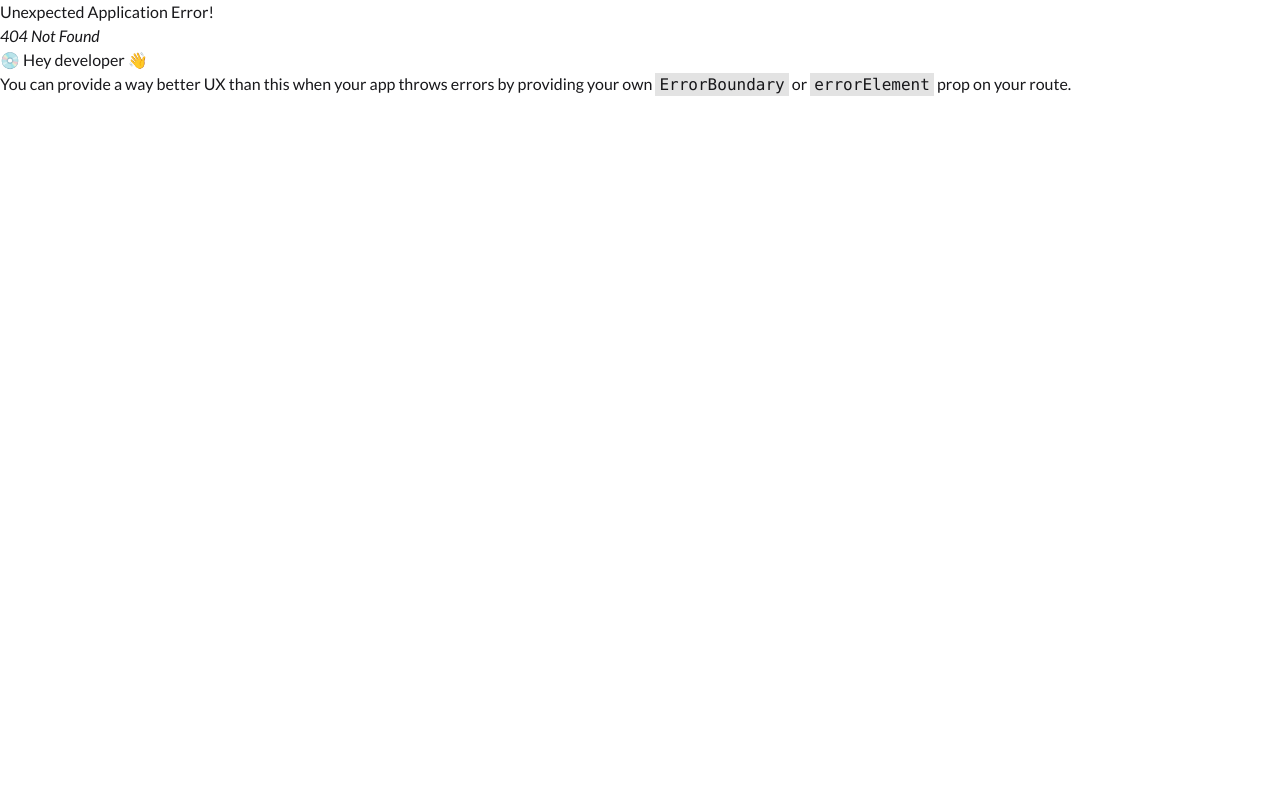
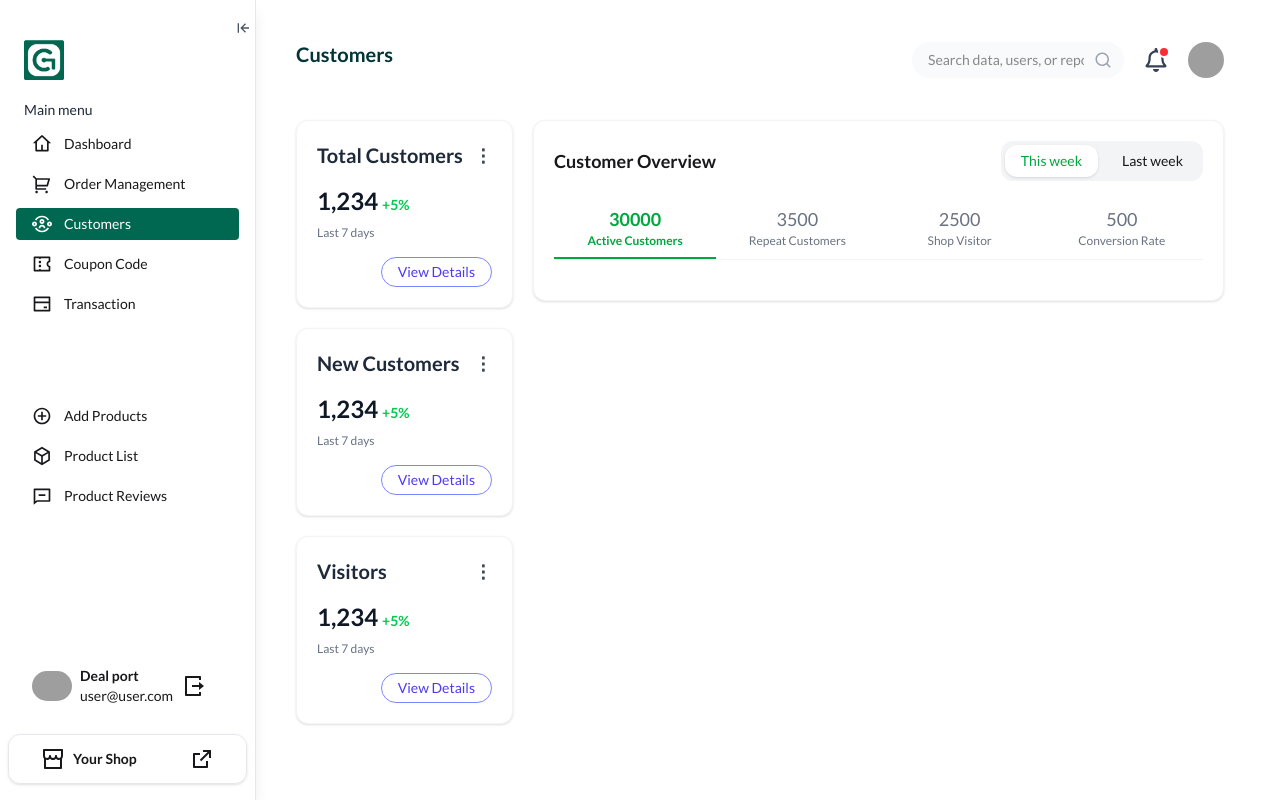
Before and after one commit to hasiburrahmanakash79/Gen-Gadget-Dashboard, a React (Vite) app: page /customers in a window 1280 px wide. Before the commit this address had no page. Built offline with nearby package versions, Linux system fonts and the light colour scheme; grey boxes are pictures that could not be loaded.

Commit message:
feat: add Customers page with CustomerAverageCard and CustomerOverviewChart components

```diff
--- /dev/null
+++ b/src/Pages/Dashboards/SellerDashboard/Customers.jsx
@@ -0,0 +1,23 @@
+// import React from 'react';
+
+import SectionTitle from "../../../components/SectionTitle/SectionTitle";
+import CustomerAverageCard from "../../../components/SellerDashboardWidgets/Customers/CustomerAverageCard";
+import CustomerOverviewChart from "../../../components/SellerDashboardWidgets/Customers/CustomerOverviewChart";
+
+const Customers = () => {
+  return (
+    <div className="p-10">
+      <SectionTitle title="Customers" />
+      <div className="grid grid-cols-4 gap-5 mt-5">
+        <div className="col-span-1">
+          <CustomerAverageCard />
+        </div>
+        <div className="col-span-3 h-full">
+            <CustomerOverviewChart />
+        </div>
+      </div>
+    </div>
+  );
+};
+
+export default Customers;
--- /dev/null
+++ b/src/components/SellerDashboardWidgets/Customers/CustomerAverageCard.jsx
@@ -0,0 +1,64 @@
+// import React from 'react';
+
+const CustomerAverageCard = () => {
+  const customerData = [
+    {
+      title: "Total Customers",
+      mainValue: "1,234",
+      mainChange: "+5%",
+      detailsLink: "/customers/details",
+    },
+    {
+      title: "New Customers",
+      mainValue: "1,234",
+      mainChange: "+5%",
+      detailsLink: "/customers/details",
+    },
+    {
+      title: "Visitors",
+      mainValue: "1,234",
+      mainChange: "+5%",
+      detailsLink: "/customers/details",
+    },
+  ];
+
+  return (
+    <div>
+      {customerData.map((customer, index) => (
+        <div key={index} className="mb-5">
+          <div className="bg-white shadow-sm border border-gray-100 rounded-xl p-5 w-full">
+            <div className="flex justify-between items-start">
+              <div>
+                <h2 className="text-xl font-semibold text-gray-800">
+                  {customer.title}
+                </h2>
+              </div>
+              <button className="text-gray-700">
+                <span className="text-lg font-semibold">⋮</span>
+              </button>
+            </div>
+
+            <div className="mt-4">
+              <div className="text-2xl font-bold text-gray-900">
+                {customer.mainValue}
+
+                <span className="text-sm ml-1 text-green-500">
+                  {customer.mainChange}
+                </span>
+              </div>
+              <p className="text-xs text-gray-500 pt-2">Last 7 days</p>
+            </div>
+
+            <div className="mt-4 flex justify-end items-center">
+              <button className="border border-indigo-400 text-indigo-600 px-4 py-1 text-sm rounded-full hover:bg-indigo-50 transition">
+                View Details
+              </button>
+            </div>
+          </div>
+        </div>
+      ))}
+    </div>
+  );
+};
+
+export default CustomerAverageCard;
--- /dev/null
+++ b/src/components/SellerDashboardWidgets/Customers/CustomerOverviewChart.jsx
@@ -0,0 +1,124 @@
+import { useState } from "react";
+import {
+  AreaChart,
+  Area,
+  XAxis,
+  YAxis,
+  Tooltip,
+  ResponsiveContainer,
+} from "recharts";
+
+const tabs = [
+  { label: "Active Customers", key: "customers" },
+  { label: "Repeat Customers", key: "repeatCustomer" },
+  { label: "Shop Visitor", key: "visitor" },
+  { label: "Conversion Rate", key: "conversion" },
+];
+
+const thisWeekData = {
+  customers: [12000, 25000, 25000, 15000, 35000, 15000, 30000],
+  repeatCustomer: [3000, 3100, 3000, 2900, 2950, 3100, 3500],
+  visitor: [2000, 2200, 2300, 2100, 2400, 2300, 2500],
+  conversion: [400, 500, 450, 550, 600, 480, 500],
+};
+
+const lastWeekData = {
+  customers: [10000, 20000, 18000, 14000, 32000, 12000, 25000],
+  repeatCustomer: [2900, 3000, 2950, 2850, 2800, 2950, 3200],
+  visitor: [1900, 2000, 2050, 2000, 2150, 2200, 2400],
+  conversion: [450, 480, 420, 500, 550, 470, 490],
+};
+
+const days = ["Sun", "Mon", "Tue", "Wed", "Thu", "Fri", "Sat"];
+
+const CustomerOverviewChart = () => {
+  const [selectedTab, setSelectedTab] = useState("customers");
+  const [week, setWeek] = useState("this");
+
+  const getChartData = () => {
+    const data = week === "this" ? thisWeekData : lastWeekData;
+    return data[selectedTab].map((value, index) => ({
+      name: days[index],
+      value,
+    }));
+  };
+
+  const data = getChartData();
+
+  return (
+    <div className="bg-white p-5 rounded-xl shadow-sm border border-gray-100">
+      <div className="flex items-center justify-between mb-4">
+        <h2 className="text-lg font-semibold">Customer Overview</h2>
+        <div className="flex gap-2 bg-gray-100 rounded-xl text-sm p-1">
+          <button
+            onClick={() => setWeek("this")}
+            className={`px-4 py-1.5 rounded-xl ${
+              week === "this" ? "bg-white text-green-600 shadow" : ""
+            }`}
+          >
+            This week
+          </button>
+          <button
+            onClick={() => setWeek("last")}
+            className={`px-4 py-1.5 rounded-xl ${
+              week === "last" ? "bg-white text-green-600 shadow" : ""
+            }`}
+          >
+            Last week
+          </button>
+        </div>
+      </div>
+
+      <div className="grid grid-cols-4 text-center border-b border-gray-100 mb-5">
+        {tabs.map((tab) => (
+          <div
+            key={tab.key}
+            onClick={() => setSelectedTab(tab.key)}
+            className={`cursor-pointer py-2 ${
+              selectedTab === tab.key
+                ? "border-b-2 border-green-600 text-green-600 font-semibold"
+                : "text-gray-500"
+            }`}
+          >
+            <div className="text-lg">
+              {week === "this"
+                ? thisWeekData[tab.key].slice(-1)[0]
+                : lastWeekData[tab.key].slice(-1)[0]}
+              {tab.key === "conversion" ? "" : tab.key === "customers" ? "" : ""}
+            </div>
+            <div className="text-xs">{tab.label}</div>
+          </div>
+        ))}
+      </div>
+
+      <div className="h-full -ml-4">
+        <ResponsiveContainer width="100%" height="100%">
+          <AreaChart data={data} margin={{ left: 20, right: 20 }}>
+            <defs>
+              <linearGradient id="colorValue" x1="0" y1="0" x2="0" y2="1">
+                <stop offset="10%" stopColor="#16a34a" stopOpacity={0.3} />
+                <stop offset="90%" stopColor="#16a34a" stopOpacity={0.05} />
+              </linearGradient>
+            </defs>
+            <XAxis dataKey="name" />
+            <YAxis />
+            <Tooltip
+              contentStyle={{ fontSize: "12px" }}
+              labelStyle={{ fontWeight: "bold" }}
+            />
+            <Area
+              type="monotone"
+              dataKey="value"
+              stroke="#16a34a"
+              fill="url(#colorValue)"
+              strokeWidth={2}
+              activeDot={{ r: 6 }}
+            />
+          </AreaChart>
+        </ResponsiveContainer>
+      </div>
+    </div>
+  );
+};
+
+export default CustomerOverviewChart;
```
Also changed, not shown: src/Routers/Router.jsx (+4 -3 lines).
